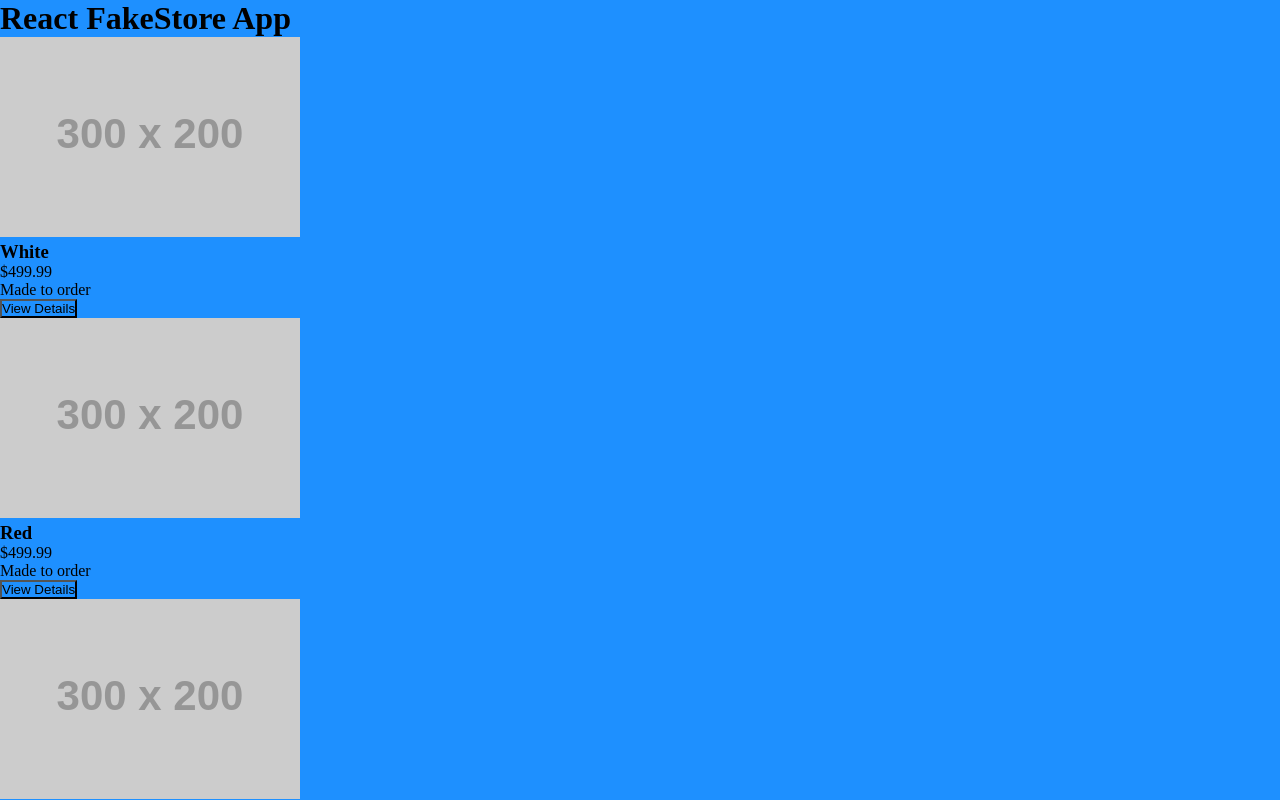
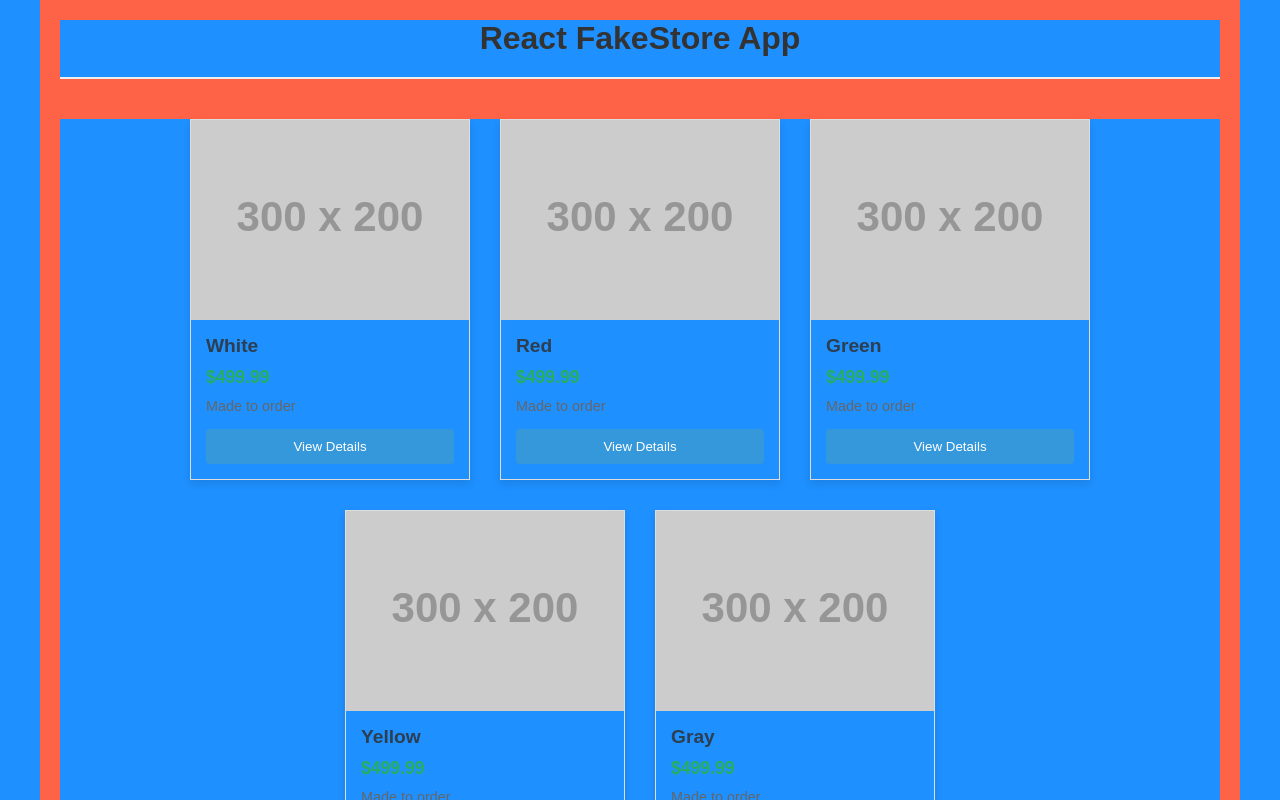
Before and after one commit to EarlMcCard/fakestore-app, a React (Vite) app: page / in a window 1280 px wide. Shown: the top 800 px of the page. Built offline with nearby package versions, Linux system fonts and the light colour scheme.

Commit message:
Updated CSS

```diff
--- a/src/index.css
+++ b/src/index.css
@@ -4,3 +4,85 @@
   margin: 0;
   box-sizing: border-box;
 }
+
+.app-container {
+  background-color: tomato;
+  max-width: 1200px;
+  margin: 0 auto;
+  padding: 20px;
+  font-family: 'Arial', sans-serif;
+  text-align: center;
+}
+
+header h1 {
+  color: #333;
+  margin-bottom: 40px;
+  border-bottom: 2px solid #eee;
+  padding-bottom: 20px;
+}
+
+.product-list {
+  display: flex;
+  flex-wrap: wrap;
+  justify-content: center;
+  gap: 30px;
+}
+
+.product-card {
+  background-color: white;
+  border: 1px solid #ddd;
+  width: 280px;
+  box-shadow: 0 4px 8px rgba(0,0,0,0.1);
+  overflow: hidden;
+  transition: transform 0.2s;
+  display: flex;
+  flex-direction: column;
+}
+
+.product-card:hover {
+  transform: translate(-5px);
+}
+
+.product-image {
+  width: 100%;
+  height: 200px;
+  object-fit: cover;
+}
+
+.product-info {
+  padding: 15px;
+  text-align: left;
+}
+
+.product-info h3 {
+  margin: 0 0 10px 0;
+  font-size: 1.2rem;
+  color: #2c3e50;
+}
+
+.price {
+  font-weight: bold;
+  color: #27ae60;
+  font-size: 1.1rem;
+  margin-bottom: 10px;
+}
+
+.description {
+  font-size: 0.9rem;
+  color: #666;
+  margin-bottom: 15px;
+}
+
+.buy-btn {
+  width: 100%;
+  padding: 10px;
+  background-color: #3498db;
+  color: white;
+  border: none;
+  border-radius: 4px;
+  cursor: pointer;
+}
+
+.buy-btn:hover {
+  background-color: #2980b9;
+}
```
